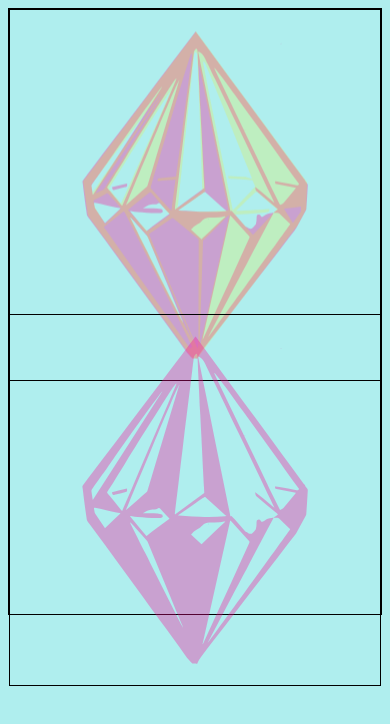
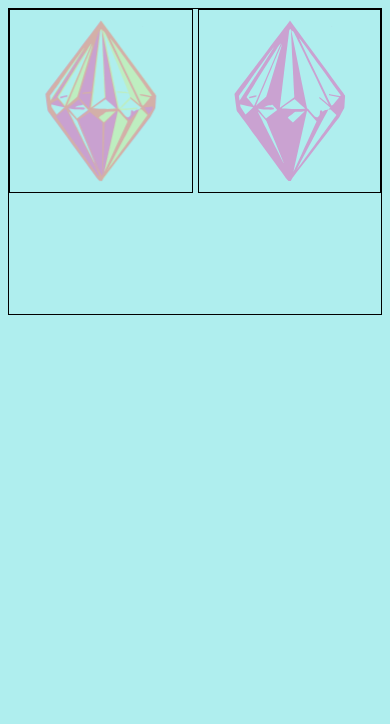
Before and after one commit to lahdesign/accepted-students, a plain HTML site: page index.html in a window 390 px wide. Drawn offline with nearby package versions, Linux system fonts and the light colour scheme.

Commit message:
added mobile grid

```diff
--- a/style.css
+++ b/style.css
@@ -20,6 +20,16 @@ body{
     color: #ffeead;
   }
 
+  @media only screen and (max-width: 700px) {
+    .container {
+        border: 1px solid black;
+        display: grid;
+        grid-gap: 5px;
+        grid-template-columns: repeat(auto-fill, minmax(150px, 1fr));
+        grid-template-rows: 150px 150px;
+    }
+
+  }
 
 #light{
     /* fill: rgba(89, 157, 252, 0.6); */
```
